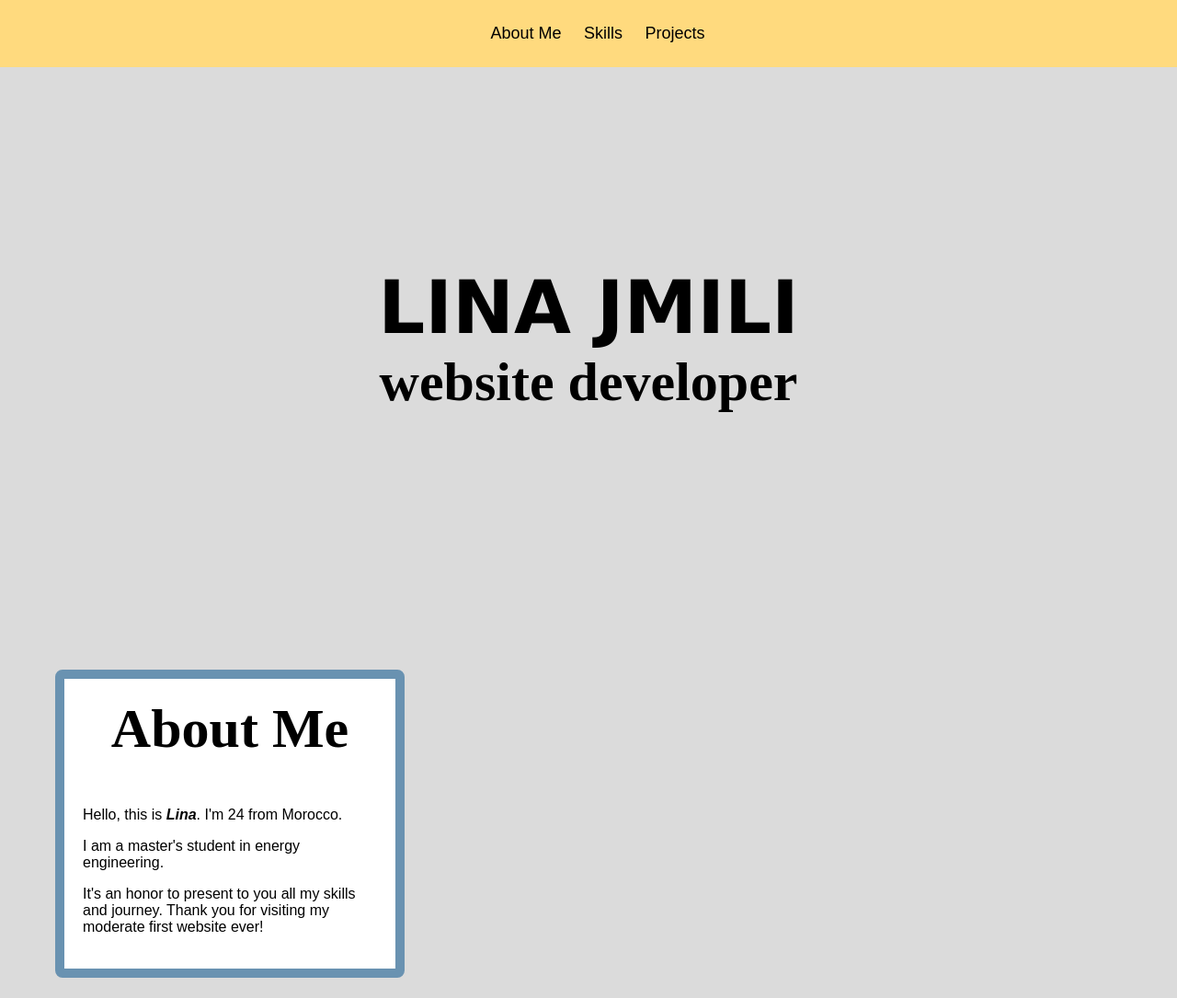
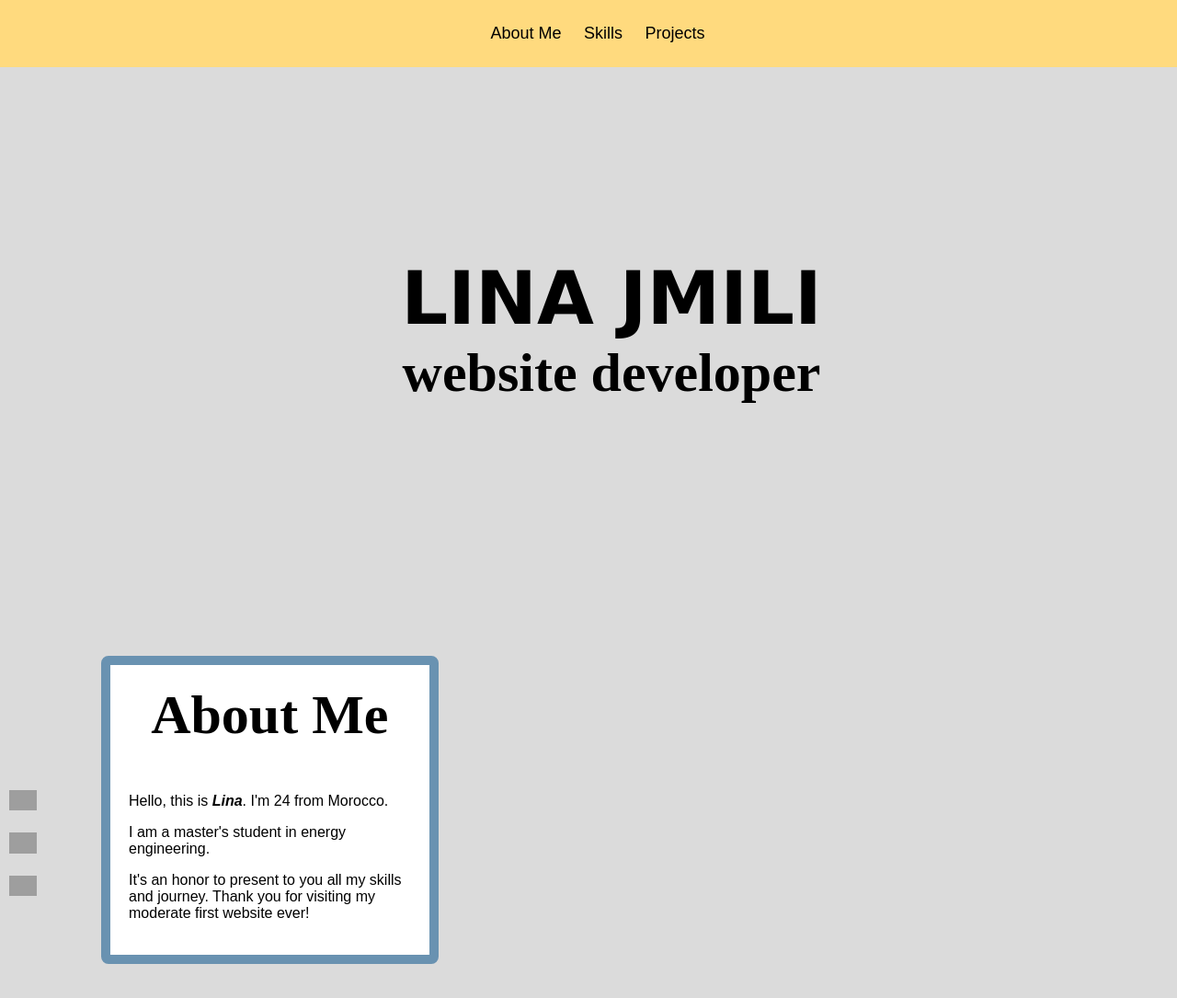
Before and after one commit to Linajmili/responsive-design-, a plain HTML site: page index.html in a window 1280 px wide. Shown: the top 1085 px of the page at 92% size. Drawn offline with Linux system fonts and the light colour scheme; grey boxes are pictures that could not be loaded.

Commit message:
Update index.html

```diff
--- a/index.html
+++ b/index.html
@@ -4,6 +4,7 @@
         <meta charset="UTF-8" />
         <title> Lina's. All about me </title>
         <meta name="description" content="get to know me better" />
+        <meta name="viewport" content="width=device-width, initial-scale=1.0">
         <link rel="stylesheet" href="style.css">
     </head>
     <body>
@@ -47,13 +48,14 @@
                 <li>Project 3</li>
             </ul>
         </section>
-       <!--<aside> <a href="https://www.instagram.com/llinaa_jk/?hl=ar" target="_blank"><img src="https://upload.wikimedia.org/wikipedia/commons/thumb/a/a5/Instagram_icon.png/2048px-Instagram_icon.png" class="socialicon"></a>
-            <a href="https://web.facebook.com/lina.jmilikh/?_rdc=2&_rdr" target="_blank"><img src="https://upload.wikimedia.org/wikipedia/commons/c/cd/Facebook_logo_%28square%29.png" class="socialicon"></a>
-            <a href="https://www.linkedin.com/in/lina-jmili-14b26725b/" target="_blank"><img src="https://upload.wikimedia.org/wikipedia/commons/thumb/8/81/LinkedIn_icon.svg/2048px-LinkedIn_icon.svg.png" class="socialicon"></a>-->
-
 
 
         </main>
+       <aside> <a href="https://www.instagram.com/llinaa_jk/?hl=ar" target="_blank"><img src="https://upload.wikimedia.org/wikipedia/commons/thumb/a/a5/Instagram_icon.png/2048px-Instagram_icon.png" class="icon"></a>
+            <a href="https://web.facebook.com/lina.jmilikh/?_rdc=2&_rdr" target="_blank"><img src="https://upload.wikimedia.org/wikipedia/commons/c/cd/Facebook_logo_%28square%29.png" class="icon"></a>
+            <a href="https://www.linkedin.com/in/lina-jmili-14b26725b/" target="_blank"><img src="https://upload.wikimedia.org/wikipedia/commons/thumb/8/81/LinkedIn_icon.svg/2048px-LinkedIn_icon.svg.png" class="icon"></a>
+
+            </aside>
 
     <footer>
         <p>&copy; JMILI Lina 2024</p>
```
